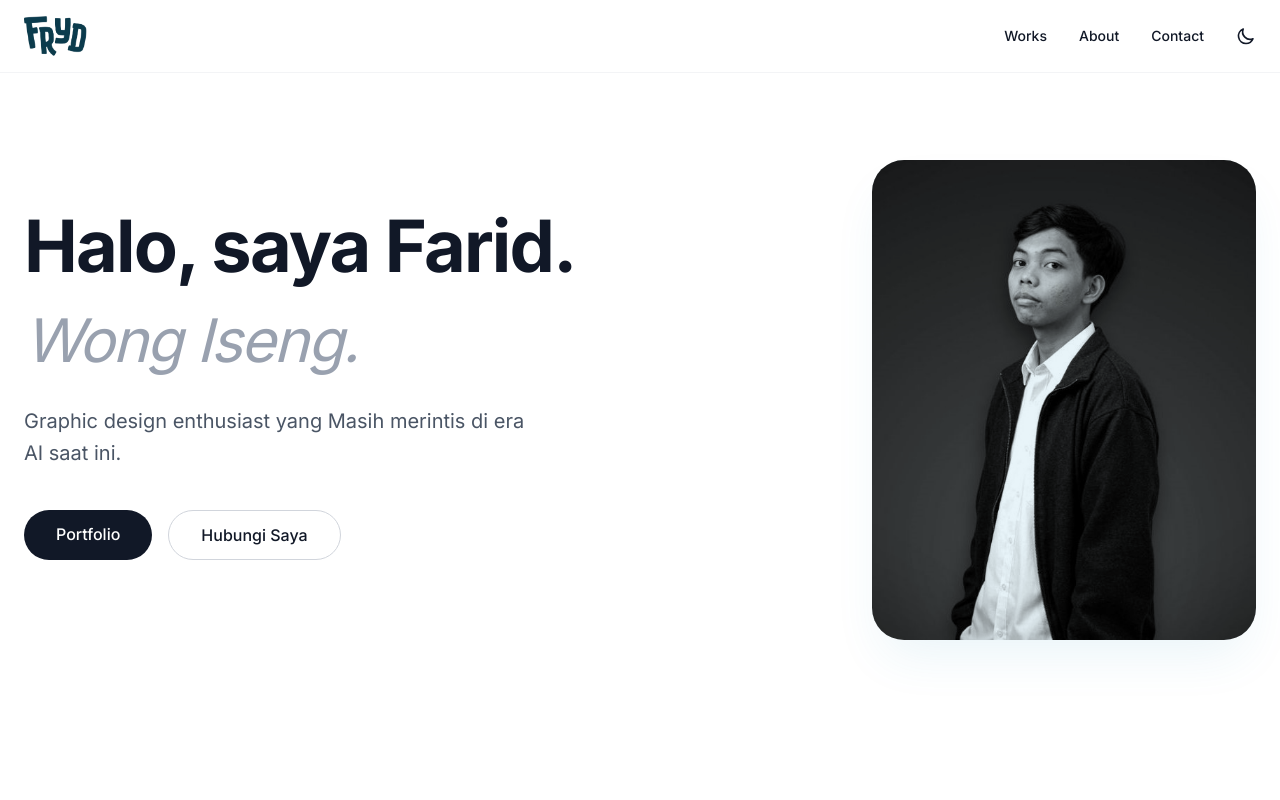
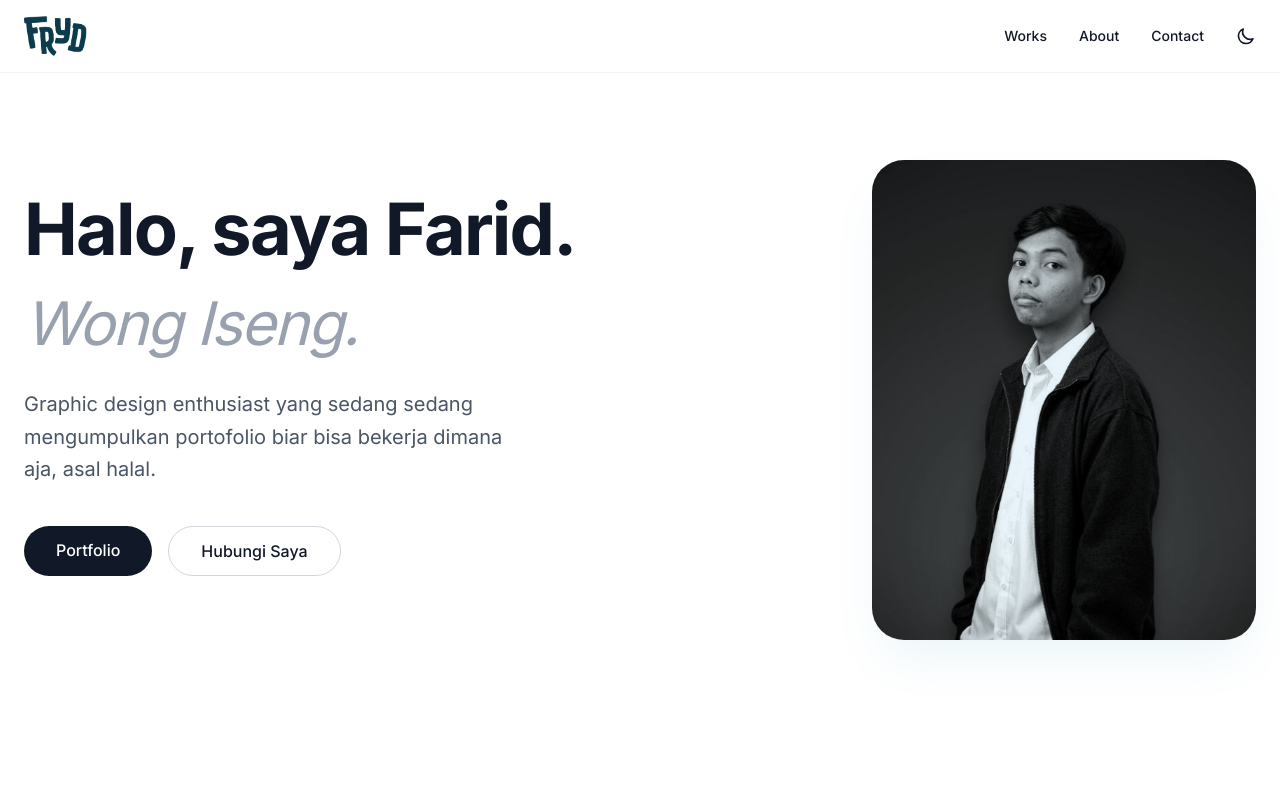
Before and after one commit to Farid4r/FaridNuhgraha, a Next.js app: page / in a window 1280 px wide. Shown: the top 800 px of the page. Built offline with nearby package versions, Linux system fonts and the light colour scheme.

Commit message:
Update personal introduction in portfolio and correct image filename case

```diff
--- a/app/page.tsx
+++ b/app/page.tsx
@@ -104,7 +104,7 @@ if (contactElements.length > 0) {
             </h1>
             <div className="gsap-reveal text-gray-600 dark:text-gray-400 text-lg md:text-xl mb-10 max-w-lg leading-relaxed space-y-4">
                 <p>
-                    Graphic design enthusiast yang Masih merintis di era AI saat ini.</p>
+                    Graphic design enthusiast yang sedang sedang mengumpulkan portofolio biar bisa bekerja dimana aja, asal halal.</p>
             </div>
             <div className="gsap-reveal flex flex-wrap gap-4 mb-10">
                 <a href="#works" className="bg-dark dark:bg-white text-white dark:text-dark px-8 py-3 rounded-full font-medium hover:bg-primary dark:hover:bg-primary hover:text-white dark:hover:text-white transition-all duration-300 transform hover:-translate-y-1">
@@ -117,7 +117,7 @@ if (contactElements.length > 0) {
         </div>
         <div className="gsap-reveal w-full md:w-2/5 flex justify-center md:justify-end mb-8 md:mb-0">
             <div className="w-full max-w-sm aspect-4/5 rounded-4xl overflow-hidden relative group shadow-2xl shadow-primary/10">
-                <img src="assets/profile.jpg" alt="Farid Profile" className="w-full h-full object-cover group-hover:scale-105 transition-transform duration-1000 ease-in-out" />
+                <img src="assets/Profile.jpg" alt="Farid Profile" className="w-full h-full object-cover group-hover:scale-105 transition-transform duration-1000 ease-in-out" />
                 <div className="absolute inset-0 bg-primary/10 mix-blend-multiply"></div>
             </div>
         </div>
```
